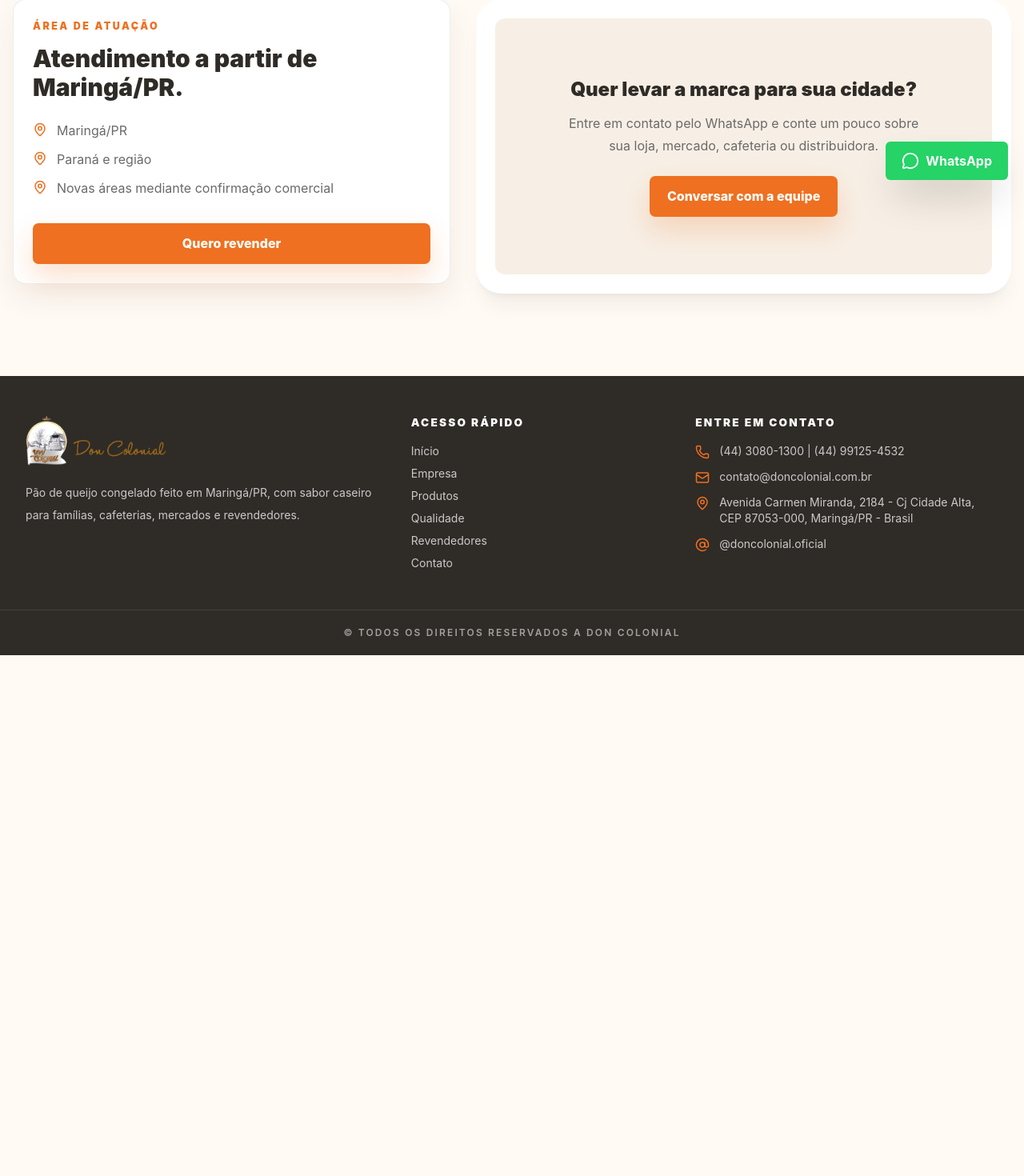
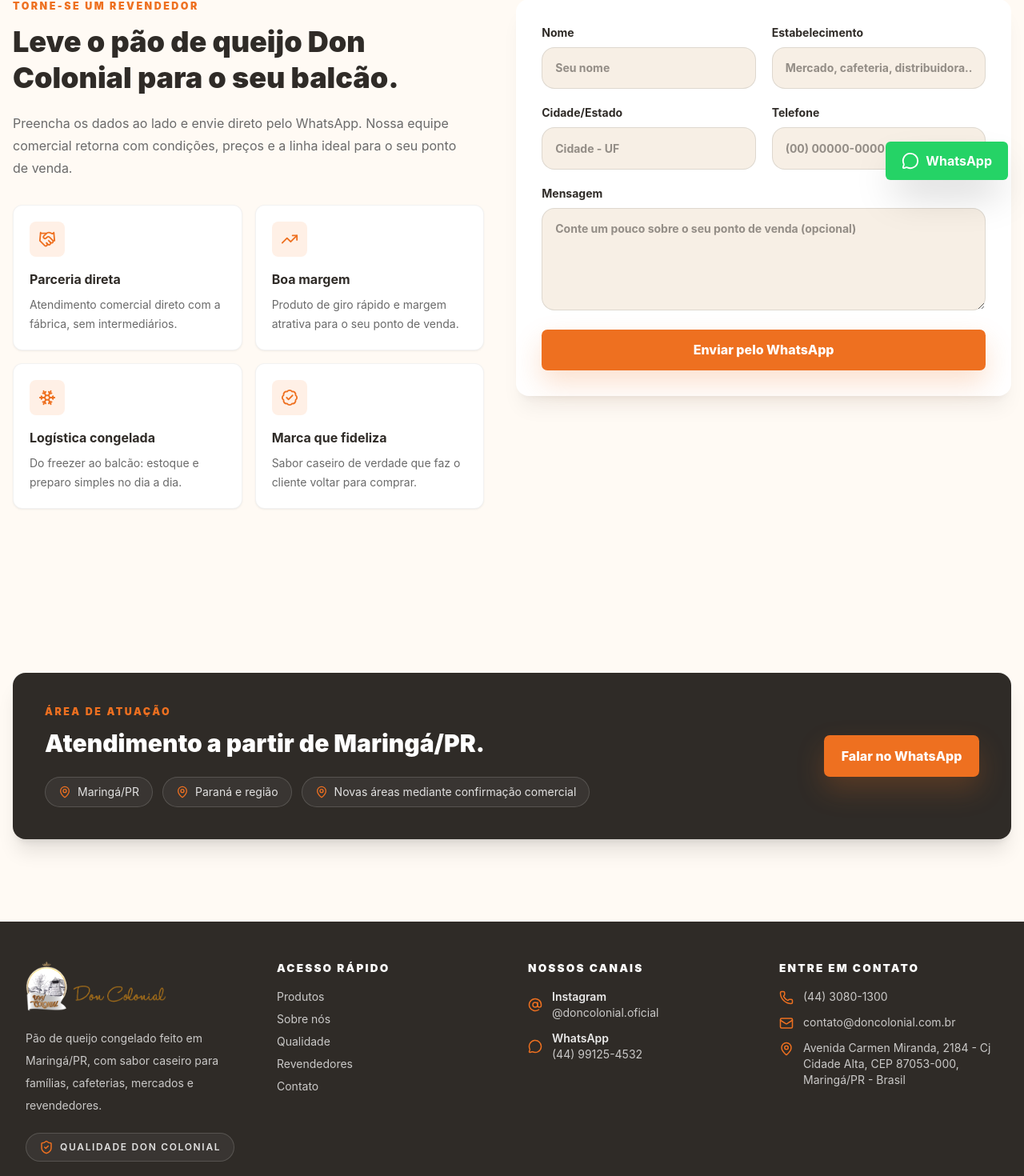
Before and after one commit to Anycarol12345/Don_Colonial_Site, a React (Vite) app: page /revendedores in a window 1280 px wide. Shown: the part 555-2025 px from the top of the page at 80% size. Before the commit the page ends 1374 px from the top, so only its background shows below. Built offline with nearby package versions, Linux system fonts and the light colour scheme.

Commit message:
Enhance Footer and Revendedores components with new features and improved layout; add contact channels and revender form functionality

```diff
--- a/src/components/Footer.jsx
+++ b/src/components/Footer.jsx
@@ -1,35 +1,66 @@
-import { AtSign, Mail, MapPin, Phone } from 'lucide-react';
+import { AtSign, Mail, MapPin, MessageCircle, Phone, ShieldCheck } from 'lucide-react';
 import { NavLink } from 'react-router-dom';
 import { contacts } from '../data/contacts.js';
 
-const links = [
-  ['Início', '/'],
-  ['Empresa', '/empresa'],
+const quickLinks = [
   ['Produtos', '/produtos'],
+  ['Sobre nós', '/empresa'],
   ['Qualidade', '/qualidade'],
   ['Revendedores', '/revendedores'],
   ['Contato', '/contato'],
 ];
 
+const channels = [
+  { label: 'Instagram', value: contacts.instagram, href: contacts.instagramUrl, icon: AtSign },
+  { label: 'WhatsApp', value: contacts.whatsapp, href: contacts.whatsappLink, icon: MessageCircle },
+];
+
+const mapsUrl = `https://www.google.com/maps/search/?api=1&query=${encodeURIComponent(contacts.address)}`;
+
 export default function Footer() {
   return (
     <footer className="bg-[var(--color-dark)] text-white">
-      <div className="mx-auto grid max-w-7xl gap-10 px-4 py-12 sm:px-6 md:grid-cols-[1.4fr_1fr_1.2fr] lg:px-8">
+      <div className="mx-auto grid max-w-7xl gap-10 px-4 py-12 sm:px-6 md:grid-cols-2 lg:grid-cols-4 lg:px-8">
         <div>
           <img src="/images/logo-don-colonial.png" alt="Don Colonial" className="mb-5 h-16 w-auto brightness-110" />
           <p className="max-w-md text-sm leading-7 text-white/75">
             Pão de queijo congelado feito em Maringá/PR, com sabor caseiro para famílias, cafeterias, mercados e
             revendedores.
           </p>
+          <div className="mt-5 inline-flex items-center gap-2 rounded-full border border-white/15 bg-white/5 px-4 py-2 text-xs font-semibold uppercase tracking-[0.14em] text-white/85">
+            <ShieldCheck className="text-[var(--color-primary)]" size={18} />
+            Qualidade Don Colonial
+          </div>
         </div>
 
-        <div>
+        <nav aria-label="Acesso rápido">
           <h2 className="footer-title">Acesso rápido</h2>
           <div className="grid gap-2">
-            {links.map(([label, to]) => (
+            {quickLinks.map(([label, to]) => (
               <NavLink key={to} to={to} className="text-sm text-white/75 transition hover:text-white">
                 {label}
               </NavLink>
+            ))}
+          </div>
+        </nav>
+
+        <div>
+          <h2 className="footer-title">Nossos canais</h2>
+          <div className="grid gap-3">
+            {channels.map(({ label, value, href, icon: Icon }) => (
+              <a
+                key={label}
+                href={href}
+                target="_blank"
+                rel="noreferrer"
+                className="flex items-center gap-3 text-sm text-white/75 transition hover:text-white"
+              >
+                <Icon className="shrink-0 text-[var(--color-primary)]" size={18} />
+                <span>
+                  <span className="block font-semibold text-white/90">{label}</span>
+                  {value}
+                </span>
+              </a>
             ))}
           </div>
         </div>
@@ -37,26 +68,20 @@
         <div>
           <h2 className="footer-title">Entre em contato</h2>
           <div className="space-y-3 text-sm text-white/75">
-            <p className="flex gap-3">
+            <a
+              href={`tel:${contacts.phone.replace(/\D/g, '')}`}
+              className="flex gap-3 transition hover:text-white"
+            >
               <Phone className="mt-0.5 shrink-0 text-[var(--color-primary)]" size={18} />
-              {contacts.phone} | {contacts.whatsapp}
-            </p>
-            <p className="flex gap-3">
+              {contacts.phone}
+            </a>
+            <a href={`mailto:${contacts.email}`} className="flex gap-3 transition hover:text-white">
               <Mail className="mt-0.5 shrink-0 text-[var(--color-primary)]" size={18} />
               {contacts.email}
-            </p>
-            <p className="flex gap-3">
+            </a>
+            <a href={mapsUrl} target="_blank" rel="noreferrer" className="flex gap-3 transition hover:text-white">
               <MapPin className="mt-0.5 shrink-0 text-[var(--color-primary)]" size={18} />
               {contacts.address}
-            </p>
-            <a
-              href={contacts.instagramUrl}
-              className="flex gap-3 transition hover:text-white"
-              target="_blank"
-              rel="noreferrer"
-            >
-              <AtSign className="mt-0.5 shrink-0 text-[var(--color-primary)]" size={18} />
-              {contacts.instagram}
             </a>
           </div>
         </div>
--- a/src/pages/Revendedores.jsx
+++ b/src/pages/Revendedores.jsx
@@ -1,9 +1,68 @@
-import { MapPin } from 'lucide-react';
+import { BadgeCheck, Handshake, MapPin, Snowflake, TrendingUp } from 'lucide-react';
+import { useState } from 'react';
 import PageHero from '../components/PageHero.jsx';
 import { contacts } from '../data/contacts.js';
 import { regioesAtendidas, revendedores } from '../data/revendedores.js';
 
+const whatsappNumber = contacts.whatsappLink.match(/wa\.me\/(\d+)/)?.[1] ?? '';
+
+const beneficios = [
+  {
+    icon: Handshake,
+    title: 'Parceria direta',
+    text: 'Atendimento comercial direto com a fábrica, sem intermediários.',
+  },
+  {
+    icon: TrendingUp,
+    title: 'Boa margem',
+    text: 'Produto de giro rápido e margem atrativa para o seu ponto de venda.',
+  },
+  {
+    icon: Snowflake,
+    title: 'Logística congelada',
+    text: 'Do freezer ao balcão: estoque e preparo simples no dia a dia.',
+  },
+  {
+    icon: BadgeCheck,
+    title: 'Marca que fideliza',
+    text: 'Sabor caseiro de verdade que faz o cliente voltar para comprar.',
+  },
+];
+
+const initialForm = {
+  nome: '',
+  estabelecimento: '',
+  cidade: '',
+  telefone: '',
+  mensagem: '',
+};
+
 export default function Revendedores() {
+  const [form, setForm] = useState(initialForm);
+
+  const handleChange = (event) => {
+    const { name, value } = event.target;
+    setForm((current) => ({ ...current, [name]: value }));
+  };
+
+  const handleSubmit = (event) => {
+    event.preventDefault();
+    const text = [
+      'Olá, Don Colonial! Quero me tornar um revendedor.',
+      '',
+      `Nome: ${form.nome}`,
+      `Estabelecimento: ${form.estabelecimento}`,
+      `Cidade/Estado: ${form.cidade}`,
+      `Telefone: ${form.telefone}`,
+      form.mensagem ? `Mensagem: ${form.mensagem}` : null,
+    ]
+      .filter((line) => line !== null)
+      .join('\n');
+
+    const url = `https://wa.me/${whatsappNumber}?text=${encodeURIComponent(text)}`;
+    window.open(url, '_blank', 'noopener,noreferrer');
+  };
+
   return (
     <>
       <PageHero
@@ -13,36 +72,131 @@
       />
 
       <section className="section">
-        <div className="container grid gap-8 lg:grid-cols-[0.9fr_1.1fr]">
-          <aside className="card h-fit">
-            <p className="section-eyebrow">Área de atuação</p>
-            <h2 className="mt-3 text-3xl font-black text-[var(--color-dark)]">Atendimento a partir de Maringá/PR.</h2>
-            <div className="mt-6 space-y-3">
+        <div className="container grid items-start gap-10 lg:grid-cols-[1fr_1.05fr]">
+          <div>
+            <p className="section-eyebrow">Torne-se um revendedor</p>
+            <h2 className="mt-3 text-3xl font-black leading-tight text-[var(--color-dark)] sm:text-4xl">
+              Leve o pão de queijo Don Colonial para o seu balcão.
+            </h2>
+            <p className="mt-5 max-w-xl leading-7 text-[var(--color-muted)]">
+              Preencha os dados ao lado e envie direto pelo WhatsApp. Nossa equipe comercial retorna com condições,
+              preços e a linha ideal para o seu ponto de venda.
+            </p>
+            <div className="mt-8 grid gap-4 sm:grid-cols-2">
+              {beneficios.map((item) => {
+                const Icon = item.icon;
+                return (
+                  <div
+                    key={item.title}
+                    className="rounded-xl border border-black/5 bg-white p-5 shadow-sm shadow-black/5 transition hover:-translate-y-1 hover:shadow-lg"
+                  >
+                    <span className="flex h-11 w-11 items-center justify-center rounded-lg bg-[var(--color-primary-soft)] text-[var(--color-primary)]">
+                      <Icon size={22} />
+                    </span>
+                    <h3 className="mt-4 text-base font-bold text-[var(--color-dark)]">{item.title}</h3>
+                    <p className="mt-2 text-sm leading-6 text-[var(--color-muted)]">{item.text}</p>
+                  </div>
+                );
+              })}
+            </div>
+          </div>
+
+          <form onSubmit={handleSubmit} className="rounded-2xl bg-white p-6 shadow-xl shadow-black/5 md:p-8">
+            <div className="grid gap-5 md:grid-cols-2">
+              <label className="grid gap-2 text-sm font-bold text-[var(--color-dark)]">
+                Nome
+                <input
+                  className="input"
+                  name="nome"
+                  value={form.nome}
+                  onChange={handleChange}
+                  placeholder="Seu nome"
+                  required
+                />
+              </label>
+              <label className="grid gap-2 text-sm font-bold text-[var(--color-dark)]">
+                Estabelecimento
+                <input
+                  className="input"
+                  name="estabelecimento"
+                  value={form.estabelecimento}
+                  onChange={handleChange}
+                  placeholder="Mercado, cafeteria, distribuidora..."
+                  required
+                />
+              </label>
+              <label className="grid gap-2 text-sm font-bold text-[var(--color-dark)]">
+                Cidade/Estado
+                <input
+                  className="input"
+                  name="cidade"
+                  value={form.cidade}
+                  onChange={handleChange}
+                  placeholder="Cidade - UF"
+                  required
+                />
+              </label>
+              <label className="grid gap-2 text-sm font-bold text-[var(--color-dark)]">
+                Telefone
+                <input
+                  className="input"
+                  name="telefone"
+                  value={form.telefone}
+                  onChange={handleChange}
+                  placeholder="(00) 00000-0000"
+                  required
+                />
+              </label>
+            </div>
+            <label className="mt-5 grid gap-2 text-sm font-bold text-[var(--color-dark)]">
+              Mensagem
+              <textarea
+                className="input min-h-32 resize-y"
+                name="mensagem"
+                value={form.mensagem}
+                onChange={handleChange}
+                placeholder="Conte um pouco sobre o seu ponto de venda (opcional)"
+              />
+            </label>
+            <button type="submit" className="btn-primary mt-6 w-full justify-center">
+              Enviar pelo WhatsApp
+            </button>
+          </form>
+        </div>
+      </section>
+
+      <section className="section pt-0">
+        <div className="container">
+          <div className="overflow-hidden rounded-2xl bg-[var(--color-dark)] p-8 text-white shadow-xl shadow-black/10 md:p-10">
+            <div className="flex flex-col gap-8 md:flex-row md:items-center md:justify-between">
+              <div>
+                <p className="section-eyebrow text-white/70">Área de atuação</p>
+                <h2 className="mt-3 text-2xl font-black md:text-3xl">Atendimento a partir de Maringá/PR.</h2>
+                <div className="mt-6 flex flex-wrap gap-3">
                   {regioesAtendidas.map((regiao) => (
-                <p key={regiao} className="flex gap-3 text-[var(--color-muted)]">
-                  <MapPin className="mt-0.5 shrink-0 text-[var(--color-primary)]" size={18} />
+                    <span
+                      key={regiao}
+                      className="inline-flex items-center gap-2 rounded-full border border-white/15 bg-white/5 px-4 py-2 text-sm text-white/85"
+                    >
+                      <MapPin className="shrink-0 text-[var(--color-primary)]" size={16} />
                       {regiao}
-                </p>
+                    </span>
                   ))}
                 </div>
-            <a href={contacts.whatsappLink} className="btn-primary mt-8 w-full justify-center" target="_blank" rel="noreferrer">
-              Quero revender
-            </a>
-          </aside>
-
-          <div className="rounded-[2rem] bg-white p-6 shadow-xl shadow-black/5">
-            {revendedores.length === 0 ? (
-              <div className="flex min-h-[320px] flex-col items-center justify-center rounded-xl bg-[var(--color-bg-alt)] p-8 text-center">
-                <h2 className="text-2xl font-black text-[var(--color-dark)]">Quer levar a marca para sua cidade?</h2>
-                <p className="mt-3 max-w-md leading-7 text-[var(--color-muted)]">
-                  Entre em contato pelo WhatsApp e conte um pouco sobre sua loja, mercado, cafeteria ou distribuidora.
-                </p>
-                <a href={contacts.whatsappLink} className="btn-primary mt-6" target="_blank" rel="noreferrer">
-                  Conversar com a equipe
+              </div>
+              <a
+                href={contacts.whatsappLink}
+                className="btn-primary shrink-0 justify-center"
+                target="_blank"
+                rel="noreferrer"
+              >
+                Falar no WhatsApp
               </a>
             </div>
-            ) : (
-              <div className="overflow-x-auto">
+          </div>
+
+          {revendedores.length > 0 && (
+            <div className="mt-8 overflow-x-auto rounded-2xl bg-white p-6 shadow-xl shadow-black/5">
               <table className="w-full min-w-[720px] text-left text-sm">
                 <thead>
                   <tr className="border-b text-[var(--color-dark)]">
@@ -66,7 +220,6 @@
             </div>
           )}
         </div>
-        </div>
       </section>
     </>
   );
```
Also changed, not shown: src/pages/Home.jsx (+23 -14 lines). Lines whose indentation alone changed are shown as unchanged.
